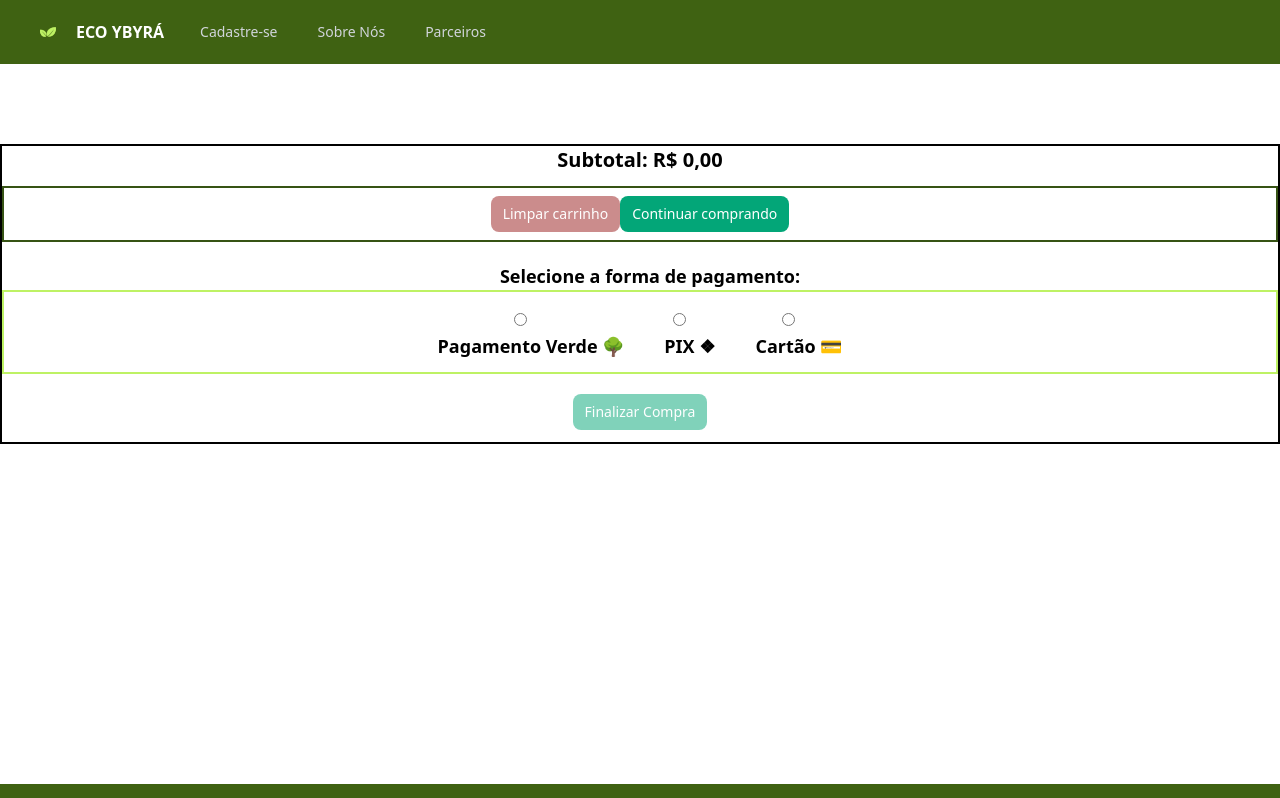
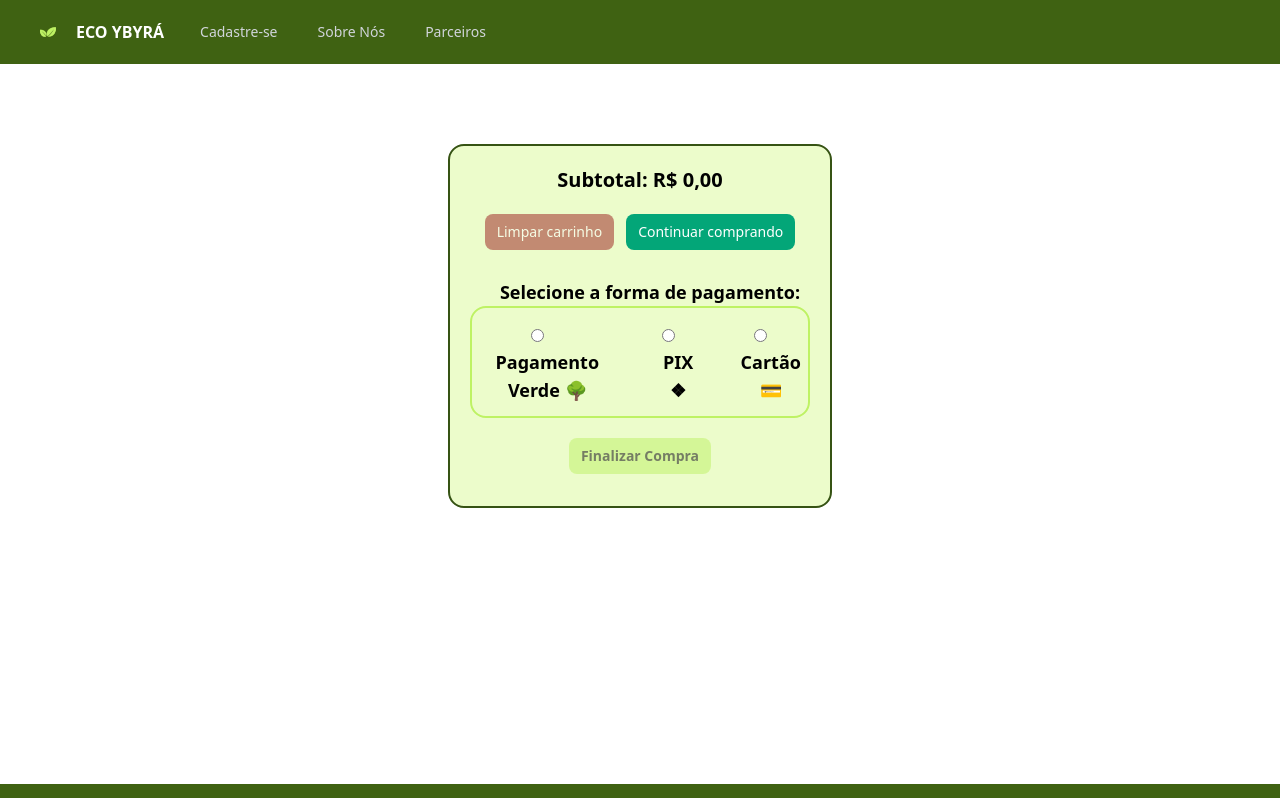
Before and after one commit to Projeto-EcoYbyra/Frontend, a React app: page /carrinho in a window 1280 px wide. Shown: the top 798 px of the page. Built offline with nearby package versions, Linux system fonts and the light colour scheme; the HTML template or start-up script is replaced by a standard one.

Commit message:
Finalização Carrinho.tsx

```diff
--- a/src/pages/carrinho/Carrinho.tsx
+++ b/src/pages/carrinho/Carrinho.tsx
@@ -26,12 +26,16 @@ function Carrinho() {
 
     return (
         <>
-            <div className='mt-20 subtotal-container dark:bg-black border-2 border-black mb-10'>
-                <div className='cards-container'>
+            {/* Div Geral com todos elementos e novos produtos que forem adicionados */}
+            <div className='mt-20 subtotal-container dark:bg-black mb-10 flex justify-center'>
+
+                {/* Div que limita o background dos conteudos em máximo 384px classe:max-w-sm */}
+                <div className='max-w-sm flex flex-col bg-lime-100 p-5 border-lime-900 border-2 rounded-2xl'>
+                    <div className='cards-container max rounded-2xl'>
                         {itens.map((item: any) => (
                             (
-                            <div className='card'>
-                                <p className='dark:text-white'>
+                                <div className=''>
+                                    <p className='dark:text-white bg-lime-300 mb-3 border-2 rounded-2xl font-bold '>
                                         {item.nome}:
                                         R$ {new Intl.NumberFormat('pt-BR', {
                                             minimumFractionDigits: 2,
@@ -42,24 +46,24 @@ function Carrinho() {
                             )
                         ))}
                     </div>
-                <div className='subtotal rounded-lg '>
+                    {/* Div do subtotal até finalizar compra */}
+                    <div className='subtotal rounded-lg'>
                         <h1 className='font-bold text-xl dark:text-white'>Subtotal: R$ {new Intl.NumberFormat('pt-BR', {
                             minimumFractionDigits: 2,
                             maximumFractionDigits: 2,
                         }).format(subtotal)}</h1>
-
-                    <div className='btn-subtotal mt-3 p-2 border-2 border-lime-900'>
+                        <div className='btn-subtotal mt-3 p-2 '>
                             <button className={`px-3 py-2 text-sm font-medium text-center text-white bg-red-800 transition-all duration-300 ease-in-out rounded-lg hover:bg-red-600 focus:outline-none ${subtotal > 0 ? 'dark:bg-red-500 dark:hover:bg-white dark:hover:text-black' : 'opacity-50 cursor-not-allowed'}`}
                                 onClick={limparCart}
                                 disabled={subtotal === 0}> Limpar carrinho
                             </button>
-                        <button className='px-3 py-2 text-sm font-medium text-center text-white bg-[#03A678] transition-all duration-300 ease-in-out rounded-lg hover:bg-[#014040] focus:outline-none dark:bg-verde_claro2 dark:hover:bg-white dark:hover:text-black'
+                            <button className='ml-3 px-3 py-2 text-sm font-medium text-center text-white bg-[#03A678] transition-all duration-300 ease-in-out rounded-lg hover:bg-[#014040] focus:outline-none dark:bg-verde_claro2 dark:hover:bg-white dark:hover:text-black'
                                 onClick={continuarComprando}>Continuar comprando
                             </button>
                         </div>
                         <h1 className='font-bold text-lg dark:text-white mt-5 ml-5'>Selecione a forma de pagamento: </h1>
                         {/* div das formas de pagamento */}
-                    <div className='pt-4 flex flex-inline  p-1 justify-center gap-10 border-2 border-lime-300'>
+                        <div className='pt-4 flex flex-inline  p-1 justify-center gap-10 border-2 border-lime-300 rounded-2xl'>
                             <div className="mb-2 payment-option transition-transform duration-300 ease-in-out transform hover:scale-110 dark:bg-verde_escuro dark:border-gray-700">
                                 <div className='static itens-center'>
                                     <input
@@ -96,13 +100,15 @@ function Carrinho() {
                             </div>
                         </div>
                         {/* div botão finalizar */}
-                    <div className='flex justify-center mb-3'>
+                        <div className='flex justify-center mb-3 '>
                             <button
-                            className={`px-3 mt-5 py-2 text-sm font-medium text-center text-white bg-[#03A678] transition-all duration-300 ease-in-out rounded-lg hover:bg-[#014040] focus:outline-none  ${selectedPayment && subtotal > 0 ? 'dark:bg-verde_claro2 dark:hover:bg-white dark:hover:text-black' : 'opacity-50 cursor-not-allowed'}`}
+                                className={`px-3 mt-5 py-2 text-sm font-bold text-center text-black bg-lime-300 transition-all duration-300 ease-in-out rounded-lg hover:bg-lime-700 focus:outline-none  ${selectedPayment && subtotal > 0 ? 'dark:bg-verde_claro2 dark:hover:bg-white dark:hover:text-black' : 'opacity-50 cursor-not-allowed'}`}
                                 onClick={Comprar}
                                 disabled={subtotal === 0 || !selectedPayment}> Finalizar Compra </button>
                         </div>
                     </div>
+                </div>
+                {/* Final Div Subtotal até finalizar compra */}
             </div>
         </>
     )
```
Lines whose indentation alone changed are shown as unchanged.
